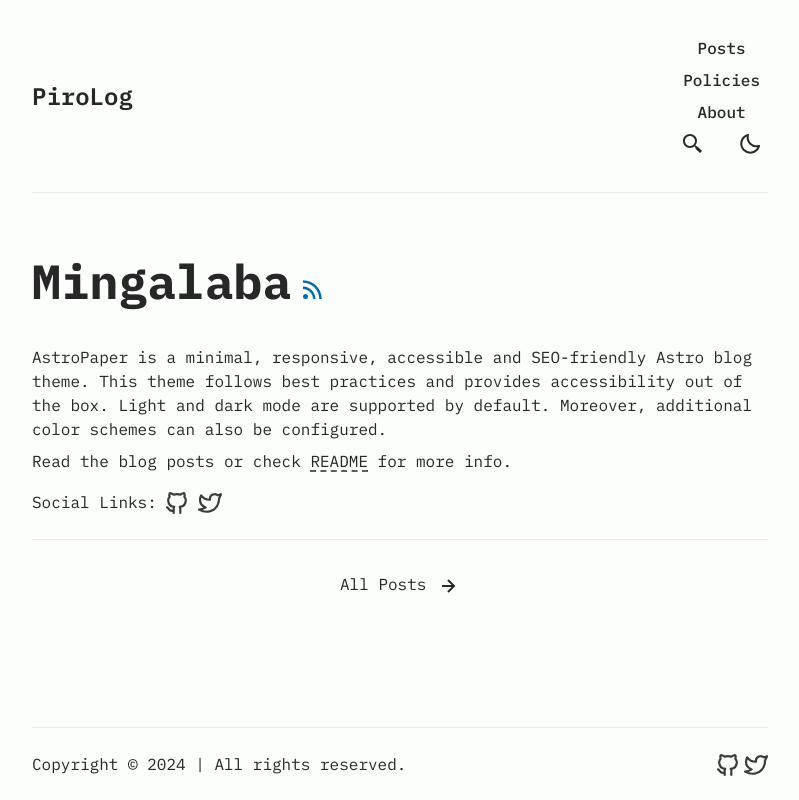
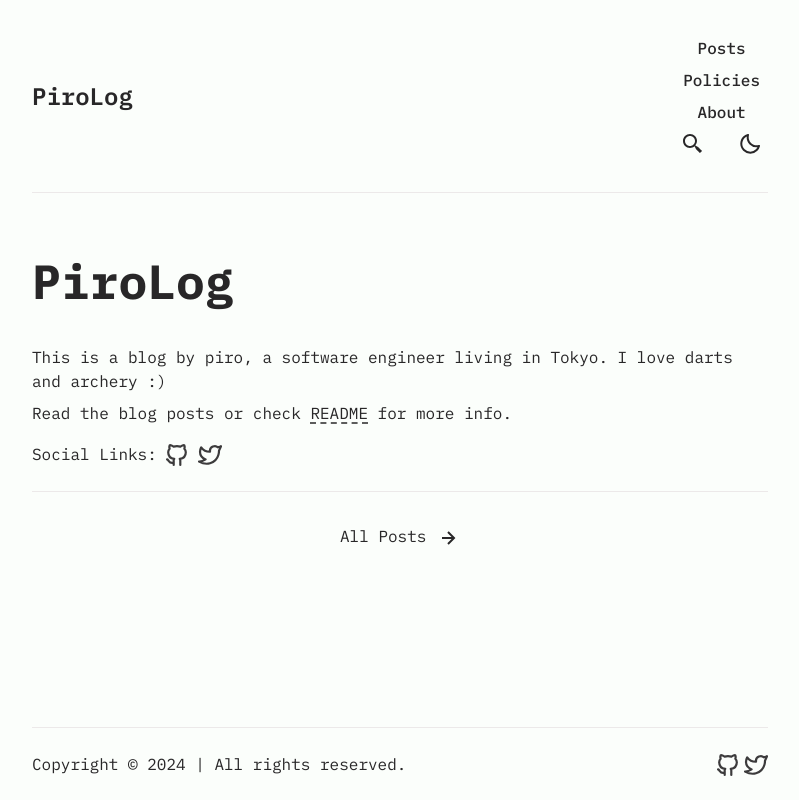
Before and after one commit to piro-hiroki/piro-hiroki.github.io, an Astro site: page / in a window 1280 px wide. Shown: the whole page, without its empty margins (240-1039 px from the left). Built offline with nearby package versions, Linux system fonts and the light colour scheme; Astro itself is replaced by a stand-in of ours.

Commit message:
✨ Update hero section content

```diff
--- a/src/pages/index.astro
+++ b/src/pages/index.astro
@@ -23,8 +23,8 @@
   <Header />
   <main id="main-content">
     <section id="hero">
-      <h1>Mingalaba</h1>
-      <a
+      <h1>PiroLog</h1>
+      <!-- <a
         target="_blank"
         href="/rss.xml"
         class="rss-link"
@@ -39,13 +39,11 @@
           ></path><circle cx="6" cy="18" r="2"></circle>
         </svg>
         <span class="sr-only">RSS Feed</span>
-      </a>
+      </a> -->
 
       <p>
-        AstroPaper is a minimal, responsive, accessible and SEO-friendly Astro
-        blog theme. This theme follows best practices and provides accessibility
-        out of the box. Light and dark mode are supported by default. Moreover,
-        additional color schemes can also be configured.
+        This is a blog by piro, a software engineer living in Tokyo. I love
+        darts and archery :)
       </p>
       <p>
         Read the blog posts or check
```
